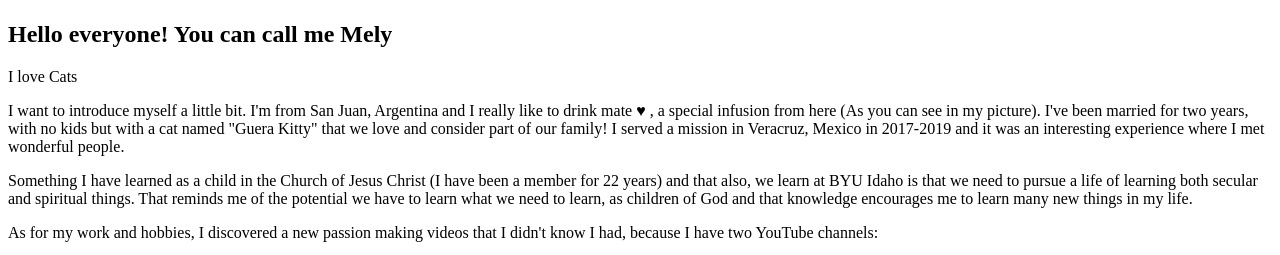
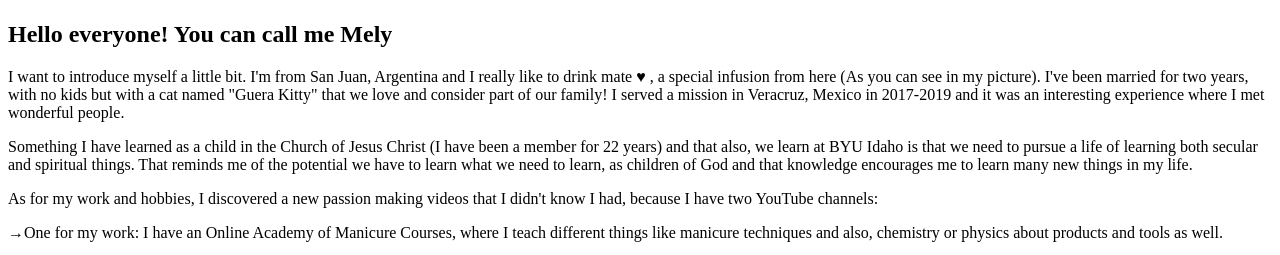
Before and after one commit to melyorozcosanchez/wdd130, a plain HTML site: page week_1_aboutmeproject/index.html in a window 1280 px wide. Shown: the part 216-471 px from the top of the page. Drawn offline with Linux system fonts and the light colour scheme.

Commit message:
I removed something

```diff
--- a/week_1_aboutmeproject/index.html
+++ b/week_1_aboutmeproject/index.html
@@ -16,7 +16,6 @@
 
     <h2>Hello everyone! You can call me Mely</h2>
 
-    <p>I love Cats</p>
 
     <p> I want to introduce myself a little bit. I'm from San Juan, Argentina and I really like to drink mate &hearts; , a special infusion from here (As you can see in my picture).
         I've been married for two years, <br> with no kids but with a cat named "Guera Kitty" that we love and consider part of our family! I served a mission in Veracruz, Mexico in 2017-2019 and it was an interesting experience where I met wonderful people.</p>
```
